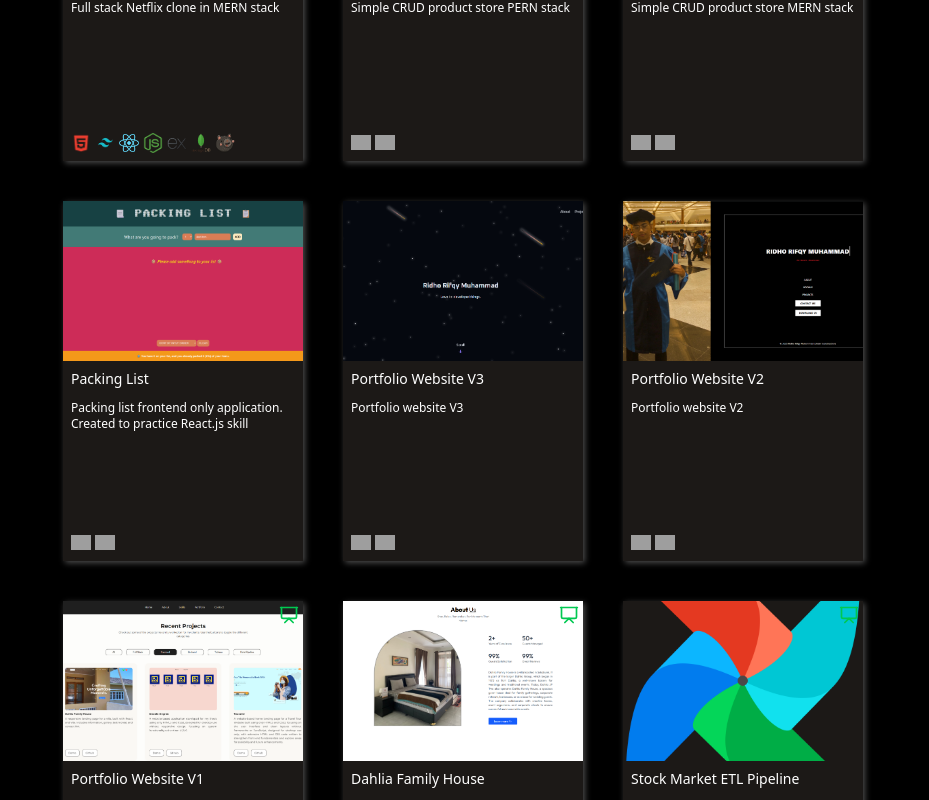
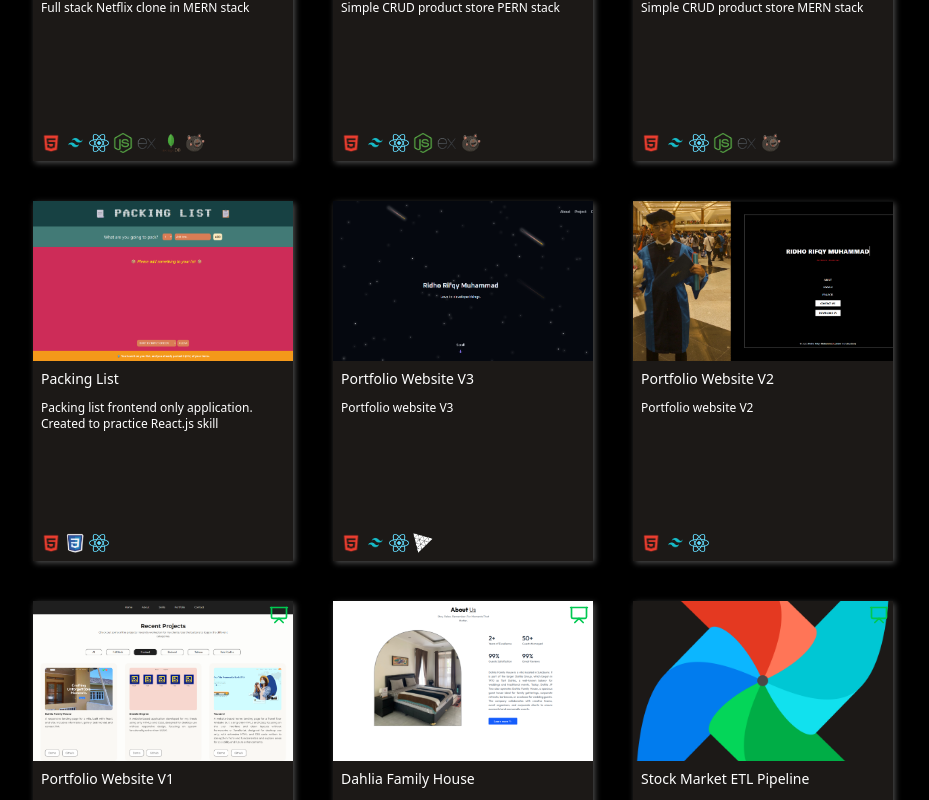
Before and after one commit to Dhorq/dhorq.me, a React (Vite) app: page /projects in a window 1280 px wide. Shown: the part 859-1659 px from the top of the page, without its empty margins (177-1106 px from the left). Built offline with nearby package versions, Linux system fonts and the light colour scheme; grey boxes are pictures that could not be loaded.

Commit message:
Add tech stacks logo to projects

```diff
--- a/src/components/ProjectCard.jsx
+++ b/src/components/ProjectCard.jsx
@@ -13,7 +13,7 @@ const ProjectCard = () => {
           target="_blank"
           rel="noopener"
           key={project.title}
-          className={`w-70 lg:w-60 h-90 justify-start flex flex-col relative hover:-translate-y-1 ${
+          className={`w-80 lg:w-65 h-90 justify-start flex flex-col relative hover:-translate-y-1 ${
             !darkMode
               ? "bg-amber-50 text-black shadow-md"
               : "bg-stone-900 shadow-[2px_2px_6px_rgba(255,255,255,0.3)] text-white"
--- a/src/data/projects.js
+++ b/src/data/projects.js
@@ -6,6 +6,12 @@ import express from "../assets/express.png";
 import mongodb from "../assets/mongodb.png";
 import nodejs from "../assets/nodejs.png";
 import zustand from "../assets/zustand.png";
+import python from "../assets/python.png";
+import minio from "../assets/minio.png";
+import postgresql from "../assets/postgresql.png";
+import metabase from "../assets/metabase.png";
+import docker from "../assets/docker.png";
+import threejs from "../assets/three_js.png";
 
 import tableau from "../assets/tableau.png";
 
@@ -61,7 +67,7 @@ export const projects = [
   },
   {
     title: "Product Store PERN Stack",
-    tech: ["React", "Tailwind"],
+    tech: [html, tailwind, react, nodejs, express, zustand],
     link: "https://github.com/Dhorq/pern-product-store",
     description: "Simple CRUD product store PERN stack",
     tutorial: true,
@@ -69,7 +75,7 @@ export const projects = [
   },
   {
     title: "Product Store MERN Stack",
-    tech: ["React", "Tailwind"],
+    tech: [html, tailwind, react, nodejs, express, zustand],
     link: "https://github.com/Dhorq/mern-product-store",
     description: "Simple CRUD product store MERN stack",
     tutorial: true,
@@ -77,7 +83,7 @@ export const projects = [
   },
   {
     title: "Packing List",
-    tech: ["React", "Tailwind"],
+    tech: [html, css, react],
     link: "https://github.com/Dhorq/packing-list",
     description:
       "Packing list frontend only application. Created to practice React.js skill",
@@ -86,7 +92,7 @@ export const projects = [
   },
   {
     title: "Portfolio Website V3",
-    tech: ["React", "Tailwind"],
+    tech: [html, tailwind, react, threejs],
     link: "https://github.com/Dhorq/3d-pf",
     description: "Portfolio website V3",
     tutorial: false,
@@ -94,7 +100,7 @@ export const projects = [
   },
   {
     title: "Portfolio Website V2",
-    tech: ["React", "Tailwind"],
+    tech: [html, tailwind, react],
     link: "https://github.com/Dhorq/new-pf-tailwind",
     description: "Portfolio website V2",
     tutorial: false,
@@ -102,7 +108,7 @@ export const projects = [
   },
   {
     title: "Portfolio Website V1",
-    tech: ["React", "Tailwind"],
+    tech: [html, css, react],
     link: "https://github.com/Dhorq/pf",
     description: "Portfolio website V1",
     tutorial: true,
@@ -110,7 +116,7 @@ export const projects = [
   },
   {
     title: "Dahlia Family House",
-    tech: ["React", "Tailwind"],
+    tech: [html, css, react],
     link: "https://github.com/Dhorq/dfh",
     description: "Frontend only villa responsive website",
     tutorial: true,
@@ -118,7 +124,7 @@ export const projects = [
   },
   {
     title: "Stock Market ETL Pipeline",
-    tech: ["React", "Tailwind"],
+    tech: [python, airflow, minio, postgresql, metabase],
     link: "https://github.com/Dhorq/stock-market-pipeline",
     description: "Stock market ETL pipeline",
     tutorial: true,
@@ -126,7 +132,7 @@ export const projects = [
   },
   {
     title: "APOD NASA ETL Pipeline",
-    tech: ["React", "Tailwind"],
+    tech: [python, airflow, postgresql, docker],
     link: "https://github.com/Dhorq/apod-nasa-etl-pipeline",
     description: "APOD NASA ETL pipeline",
     tutorial: true,
```
Also changed, not shown: src/assets/three_js.png (added).
